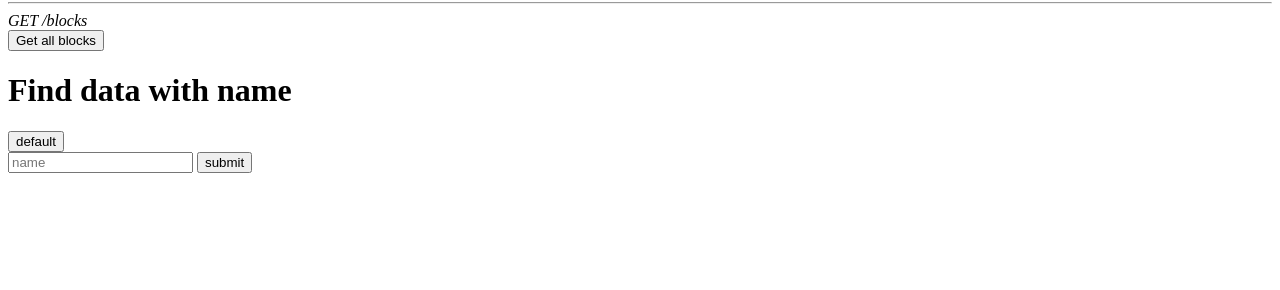
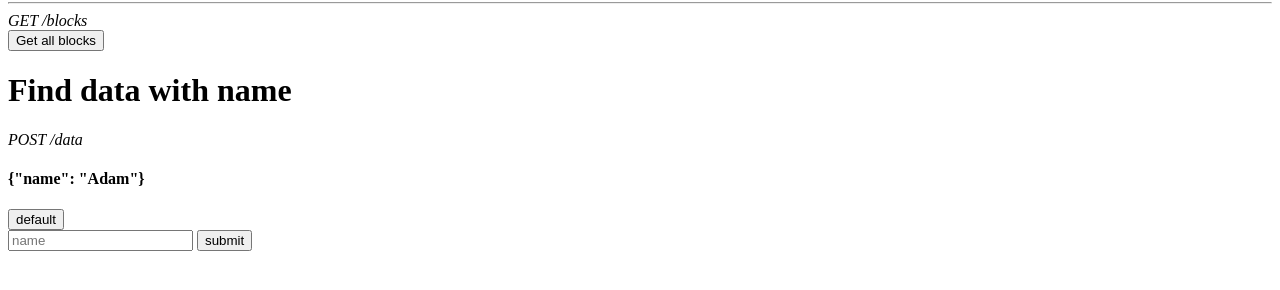
Before and after one commit to superoo7/Cert-BC, a website: page front/index.html in a window 1280 px wide. Shown: the part 690-980 px from the top of the page. Drawn offline with nearby package versions, Linux system fonts and the light colour scheme.

Commit message:
Added API end point doc

```diff
--- a/front/index.html
+++ b/front/index.html
@@ -51,6 +51,8 @@
 
   <div>
     <h1>Find data with name</h1>
+    <i>POST /data</i>
+    <h4>{"name": "Adam"}</h4>
     <button onclick="addName()">default</button>
     <br>
     <input id="find" type="text" placeholder="name">
```
Also changed, not shown: README.md.
